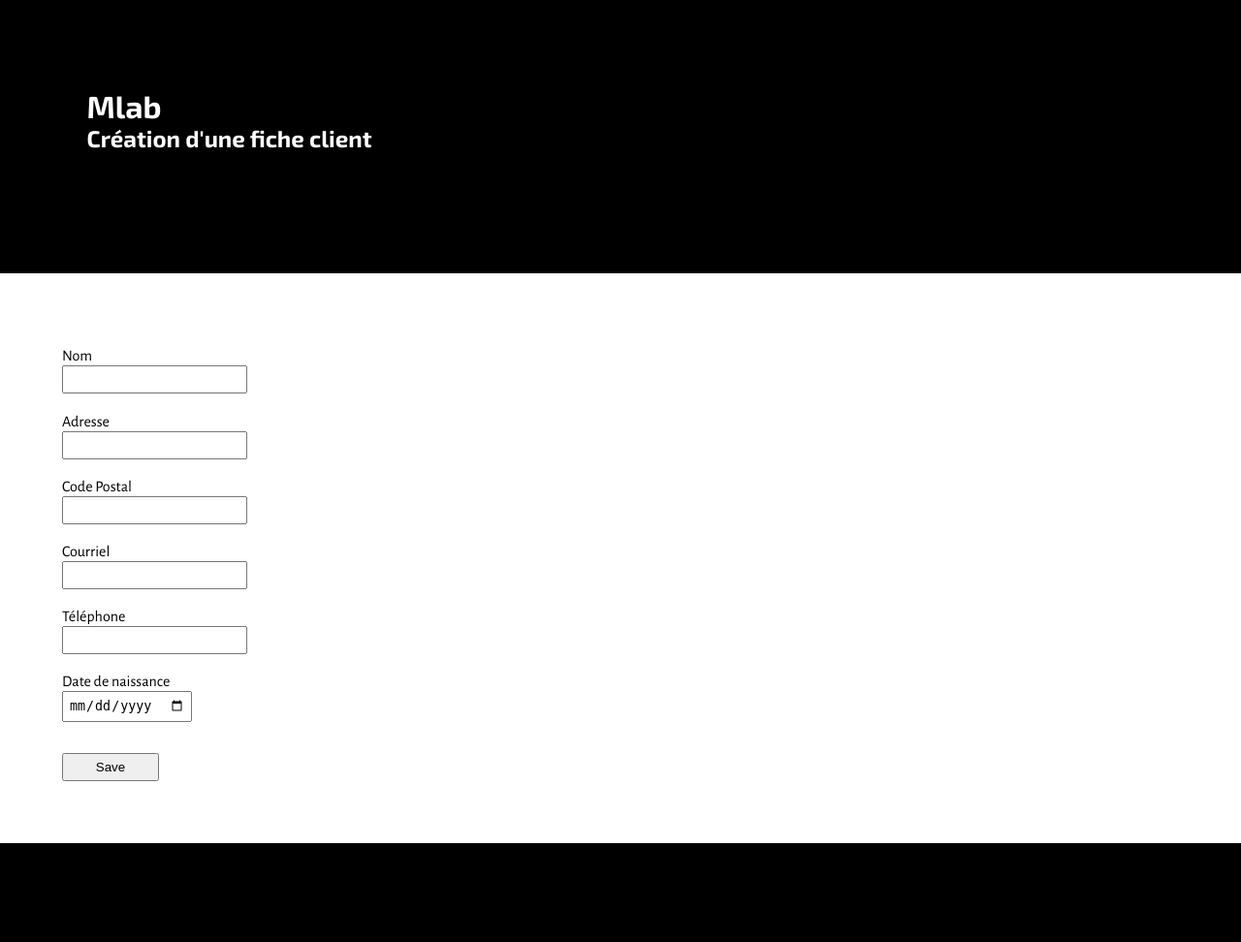
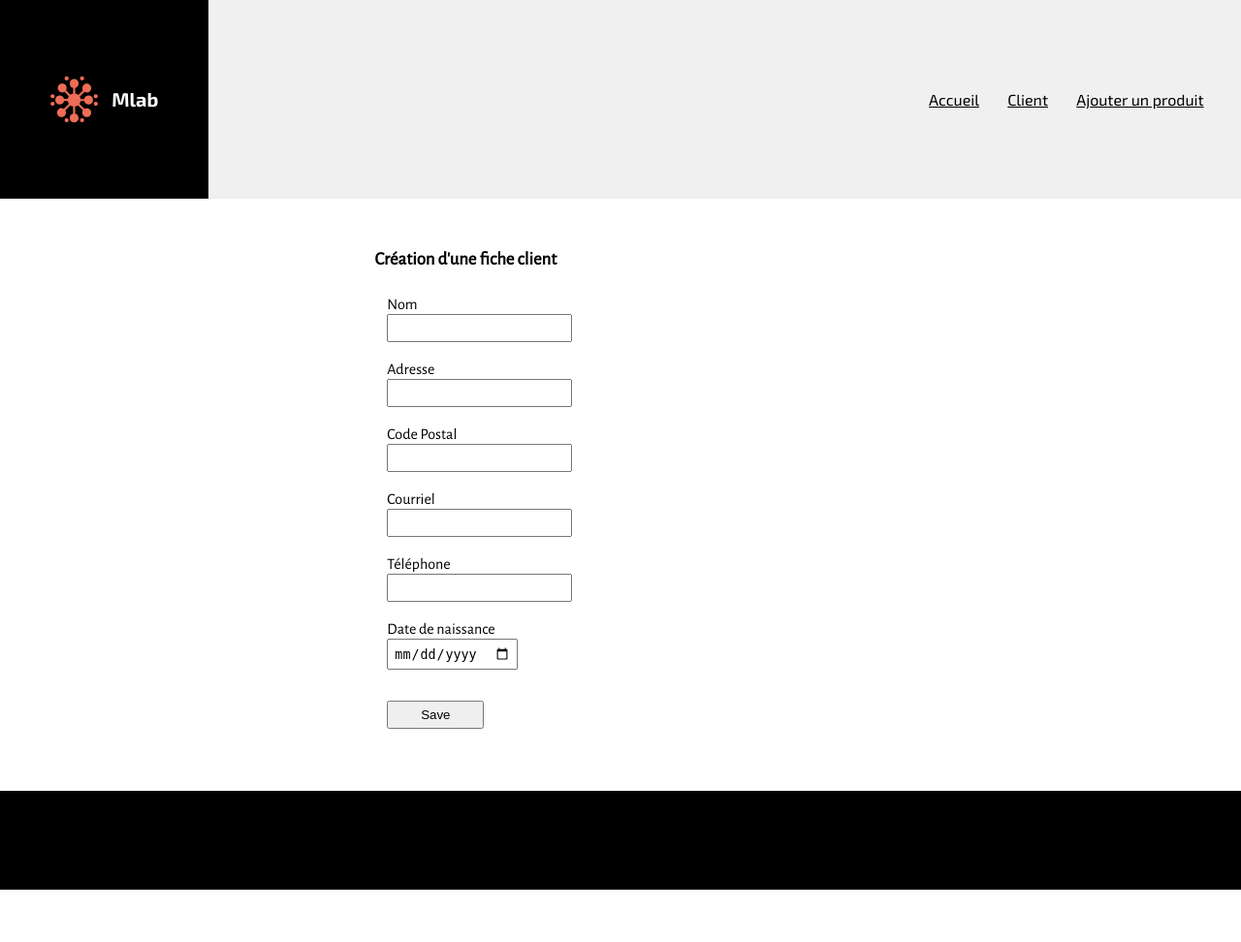
Before and after one commit to nevge336/tp1-store, a PHP site: page /client-create.php in a window 1280 px wide. Shown: the whole page at 97% size. After the commit the page ends 918 px from the top, so only its background shows below. Run offline with PHP 8.4, Linux system fonts and the light colour scheme.

Commit message:
afficher client avec le css

```diff
--- a/assets/css/composition.css
+++ b/assets/css/composition.css
@@ -5,17 +5,15 @@ body {
     font-family: 'Alegreya Sans', sans-serif;
 }
 
-header {
-	background-color: var(--noir);
-	min-height: var(--espace-enorme);
-	color: var(--blanc);
+
+nav {
 	font-family: 'Exo 2', sans-serif;
-	padding: var(--espace-tres-grand);
 }
-
 
 main {
 	padding: var(--espace-grand);
+	align-self: center;
+	min-width: 60ch;
 }
 
 
@@ -54,5 +52,5 @@ td {
 }
 
 tbody {
-	font-family: 'Lora', serif;
+	font-family: 'Alegreya Sans', serif;
 }
--- a/assets/css/general.css
+++ b/assets/css/general.css
@@ -6,7 +6,7 @@
 
 /* hériter de la couleur principale (plutôt que le bleu « Google » */
 a {
-	text-decoration: none;
+	/*text-decoration: none;*/
 	color: inherit;
 }
 
--- a/assets/css/main.css
+++ b/assets/css/main.css
@@ -9,3 +9,4 @@
 @import url('utilitaire.css');
 @import url('box.css');
 @import url('footer.css');
+@import url('sous-menu.css');
--- a/assets/css/menu.css
+++ b/assets/css/menu.css
@@ -20,14 +20,16 @@
 }
 
 .menu header{
-    margin: var(--espace-tres-petit) var(--espace-moyen);
     display: flex;
     flex-direction: row;
     gap: var(--espace-petit);
     align-items: center;
-    font-family: 'Lora', serif;
     font-weight: bold;
     font-size: var(--police-petit);
+    background-color: var(--noir);
+	min-height: var(--espace-enorme);
+	color: var(--blanc);
+	padding: var(--espace-grand);
 }
 
 .menu img {
--- /dev/null
+++ b/assets/css/sous-menu.css
@@ -0,0 +1,5 @@
+.sous-menu {
+    display: flex;
+    flex-direction: row;
+    justify-content: space-between;
+}
--- a/class/Design.php
+++ b/class/Design.php
@@ -12,13 +12,31 @@ class Design{
             <link rel='stylesheet' href='./assets/css/main.css'>
         </head>
         <body>
+        <nav>
+
+        <div class='menu'>
             <header>
-                <h1>Mlab</h1>
-                <h2>$title</h2>
+                <a href='index.php'>
+                    <img src='assets/img/logo_forum.svg' alt='logo'>
+                </a>
+                <p>Mlab</p>
             </header>
+            <div>
+                <a href='index.php'>Accueil</a>
+                <a href='client-index.php'>Client</a>
+                <a href='product-create.php'>Ajouter un produit</a>
+            </div>
+        </div>
+    </nav>
+
             <main>
+            <div class='sous-menu'>
+                <h3>$title</h3>
         ";
     }
+
+
+
 
 
     static public function footer(){
--- a/client-create.php
+++ b/client-create.php
@@ -4,6 +4,7 @@
     echo Design::header($title);
 ?>
 
+</div>
     <form action="client-store.php" method="post">
         <label>Nom
             <input type="text" name="name">
--- a/client-index.php
+++ b/client-index.php
@@ -13,8 +13,10 @@ $select = $crud->select('mlab_client');
     require_once('class/Design.php');
     $title = "Liste des clients";
     echo Design::header($title);
+
 ?>
-
+        <a href='client-create.php'>Nouveau client</a>
+    </div>
     <table>
         <tr>
             <th>Nom</th>
--- a/client-store.php
+++ b/client-store.php
@@ -20,10 +20,7 @@ echo $insert;
 
 header("location:client-show?id=$insert");
 
-//défi
-//créer la page client-edit
-// delete (utiliser le cours no8)
-// dans le crud créer la méthode delete
+
 
 
 ?>
--- a/client-update.php
+++ b/client-update.php
@@ -3,4 +3,4 @@
 
 require_once('class/Crud.php');
 $crud = new Crud;
-$update = $crud->update('mlab_client', $_POST);
+$update = $crud->update('mlab_client', $_POST, 'client-index');
```
Also changed, not shown: class/crud.php (+6 -2 lines), client-show.php (+4 -3 lines), index.php (added, +12 -0 lines), assets/img/logo-forum.svg (added), assets/img/logo_forum.svg (added), product-create.php (added).
